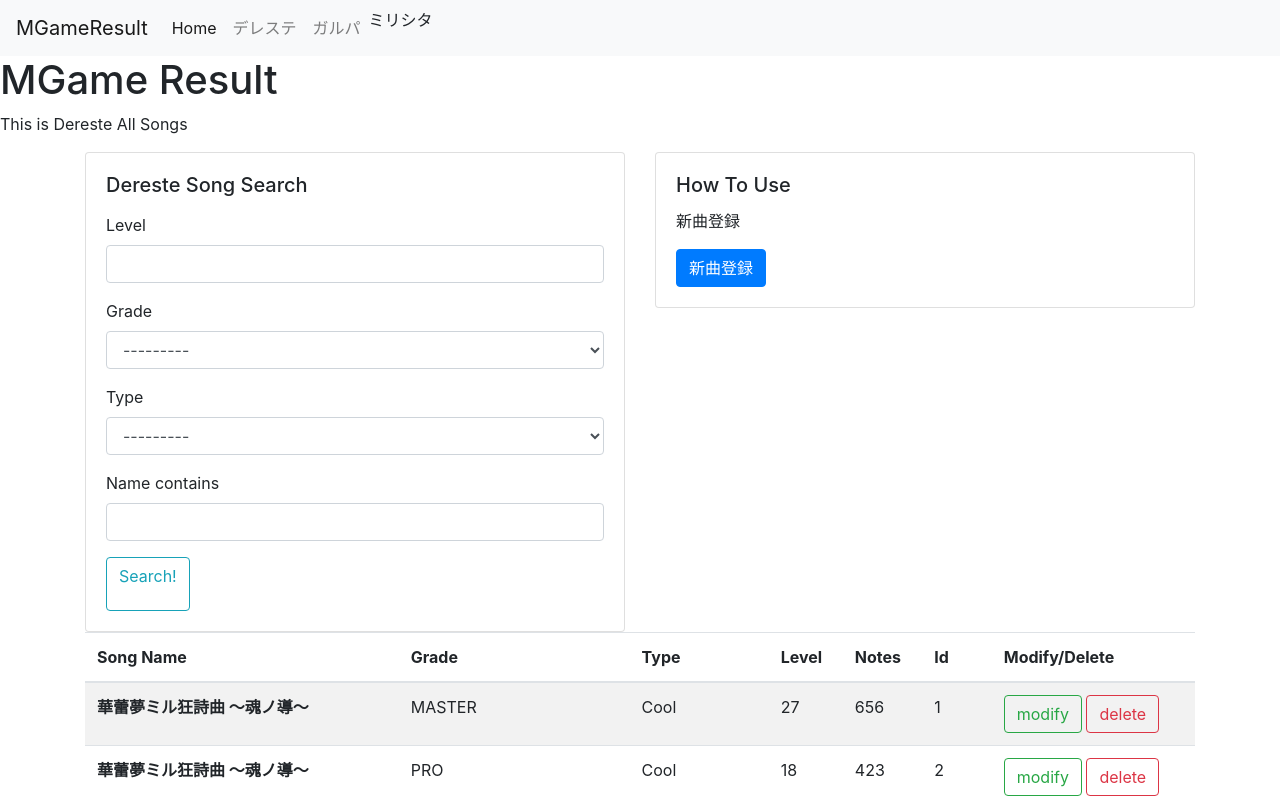
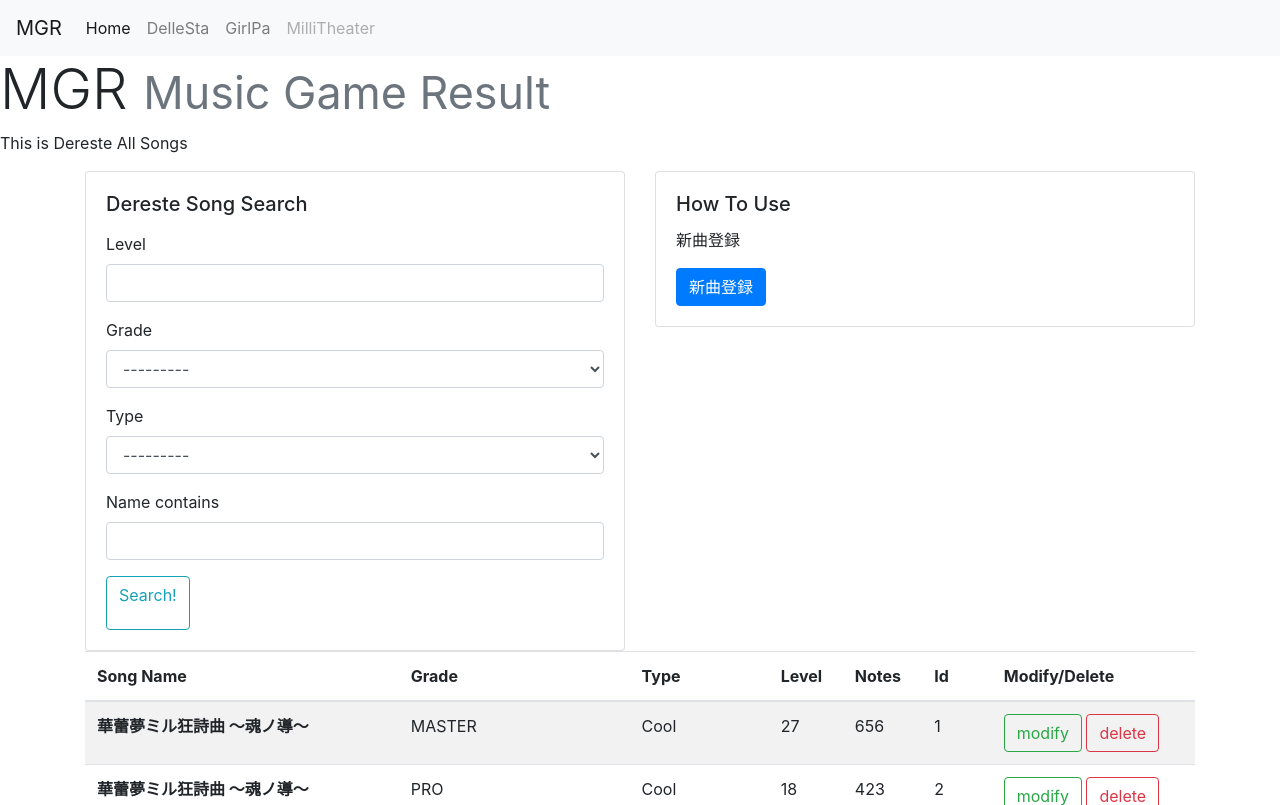
Before and after one commit to jizoemma/MGame, a Django app: page /dereste/allList/ in a window 1280 px wide. Shown: the top 805 px of the page. Run offline with Django 3.2, Linux system fonts and the light colour scheme; data comes from the database, SQL or seed files in the repository; some libraries are stand-ins or nearby versions.

Commit message:
base.htmlの手直し

```diff
--- a/templates/base2.html
+++ b/templates/base2.html
@@ -21,7 +21,7 @@
 
   {% block header %}
     <nav class="navbar navbar-expand-lg navbar-light bg-light">
-      <a class="navbar-brand" href="#">MGameResult</a>
+      <a class="navbar-brand" href="#">MGR</a>
       <button class="navbar-toggler" type="button" data-toggle="collapse" data-target="#navbarNavAltMarkup" aria-controls="navbarNavAltMarkup" aria-expanded="false" aria-label="Toggle navigation">
         <span class="navbar-toggler-icon"></span>
       </button>
@@ -30,16 +30,21 @@
           <a class="nav-item nav-link active" href="#">Home
             <span class="sr-only">(current)</span>
           </a>
-          <a class="nav-item nav-link" href="#">デレステ</a>
-          <a class="nav-item nav-link" href="#">ガルパ</a>
-        <!--  <a class="nav-item nav-link disabled" href="#" tabindex="-1" aria-disabled="true"> -->
-            ミリシタ
+          <a class="nav-item nav-link" href="#">
+            DelleSta
+          </a>
+          <a class="nav-item nav-link" href="#">GirlPa</a>
+          <a class="nav-item nav-link disabled" href="#" tabindex="-1" aria-disabled="true">
+            MilliTheater
           </a>
         </div>
       </div>
     </nav>
   {% endblock header %}
-    <h1>MGame Result</h1>
+    <h3 class="display-4">
+      MGR
+      <small class="text-muted">Music Game Result</small>
+    </h4>
   {% block content %}
   {% endblock content %}
 
```
Also changed, not shown: templates/dereste_create.html (+7 -17 lines).
